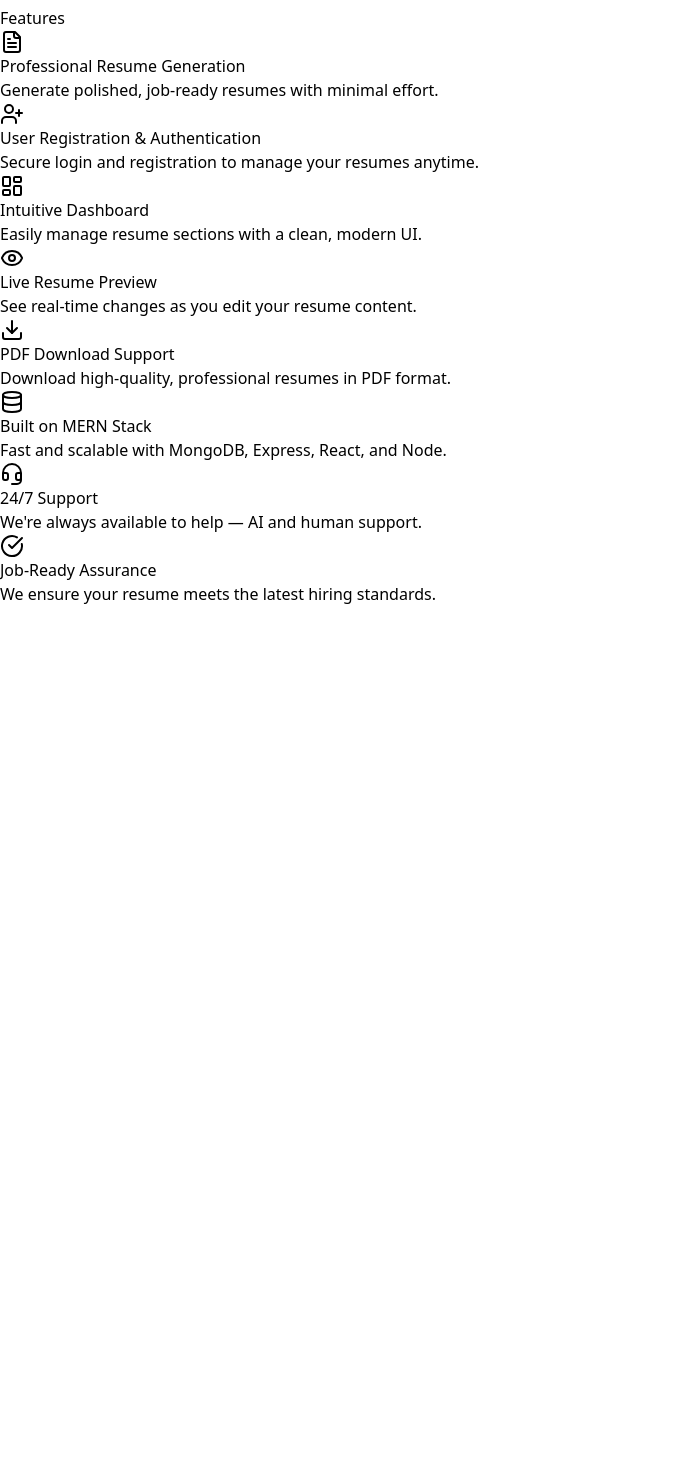
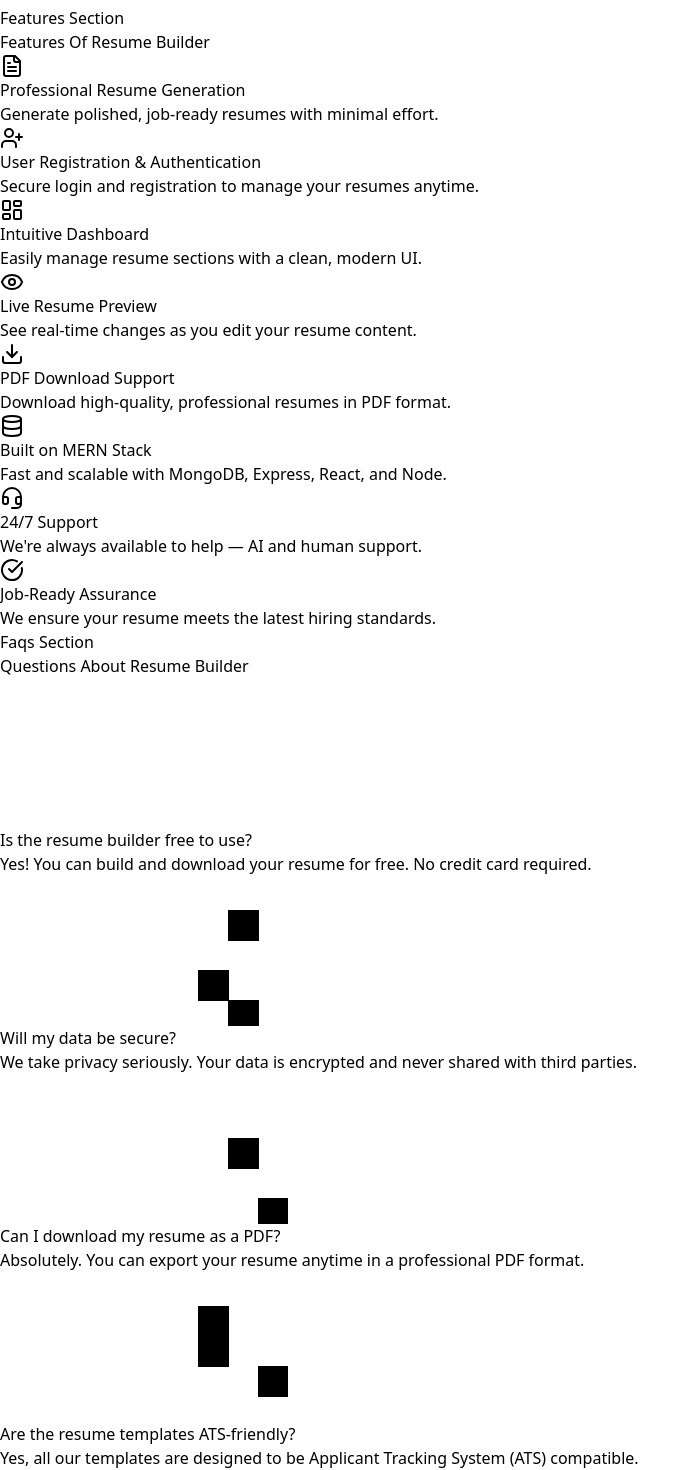
Before and after one commit to AbhijyYdv547/ResumeBuilder, a React (Vite) app in the folder frontend/: page / in a window 1280 px wide. Shown: the part 887-2357 px from the top of the page, without its empty margins (0-700 px from the left). Before the commit the page ends 1493 px from the top, so only its background shows below. Built offline with nearby package versions, Linux system fonts and the light colour scheme; what @react-pdf/renderer would draw is missing.

Commit message:
completed-faq-section

```diff
--- a/frontend/src/components/Navbar.tsx
+++ b/frontend/src/components/Navbar.tsx
@@ -19,7 +19,7 @@ export default function ResizableNav() {
   const [isMobileMenuOpen, setIsMobileMenuOpen] = useState(false);
 
   return (
-    <div className="w-full fixed z-100">
+    <div className="w-full fixed z-50">
       <Navbar>
         {/* Desktop Navigation */}
         <NavBody>
--- /dev/null
+++ b/frontend/src/components/ui/faq-section.tsx
@@ -0,0 +1,122 @@
+import { faqs } from "@/constants/index";
+import { motion } from "motion/react";
+import { SVGProps, useId } from "react";
+
+export function FaqSection() {
+    return (
+        <div
+            className="py-20 border-b border-border flex flex-col gap-5"
+        >
+            <motion.div
+                className="text-center space-y-4 px-4"
+                initial={{ opacity: 0, y: 30 }}
+                whileInView={{ opacity: 1, y: 0 }}
+                transition={{ duration: 0.6 }}
+                viewport={{ once: true }}
+            >
+                <span className="uppercase text-lg tracking-widest text-gray-200 font-semibold">
+                    Faqs Section
+                </span>
+                <h2 className="text-3xl sm:text-5xl font-bold tracking-tight text-gray-200">
+                    Questions <span className="text-green-400">About </span> Resume Builder
+                </h2>
+            </motion.div>
+            <div className="flex flex-col gap-5 md:flex-row lg:flex-row">
+                {faqs.map((s) => (
+                    <div
+                        key={s.title}
+                        className="relative bg-gradient-to-b dark:from-neutral-900 from-neutral-100 dark:to-neutral-950 to-white p-6 rounded-3xl overflow-hidden flex-1"
+                    >
+                        <Grid size={30} />
+                        <span className="text-2xl font-bold text-neutral-800 dark:text-white relative z-20 text-center">
+                            {s.title}
+                        </span>
+                        <p className="text-neutral-600 dark:text-neutral-400 mt-4 text-base font-normal relative z-20">
+                            {s.description}
+                        </p>
+                    </div>
+                ))}
+            </div>
+        </div>
+    );
+}
+
+
+export const Grid = ({
+    pattern,
+    size,
+}: {
+    pattern?: number[][];
+    size?: number;
+}) => {
+    const p = pattern ?? [
+        [Math.floor(Math.random() * 4) + 7, Math.floor(Math.random() * 6) + 1],
+        [Math.floor(Math.random() * 4) + 7, Math.floor(Math.random() * 6) + 1],
+        [Math.floor(Math.random() * 4) + 7, Math.floor(Math.random() * 6) + 1],
+        [Math.floor(Math.random() * 4) + 7, Math.floor(Math.random() * 6) + 1],
+        [Math.floor(Math.random() * 4) + 7, Math.floor(Math.random() * 6) + 1],
+    ];
+    return (
+        <div className="pointer-events-none absolute left-1/2 top-0  -ml-20 -mt-2 h-full w-full [mask-image:linear-gradient(white,transparent)]">
+            <div className="absolute inset-0 bg-gradient-to-r  [mask-image:radial-gradient(farthest-side_at_top,white,transparent)] dark:from-zinc-900/30 from-zinc-100/30 to-zinc-300/30 dark:to-zinc-900/30 opacity-100">
+                <GridPattern
+                    width={size ?? 20}
+                    height={size ?? 20}
+                    x="-12"
+                    y="4"
+                    squares={p}
+                    className="absolute inset-0 h-full w-full  mix-blend-overlay dark:fill-white/10 dark:stroke-white/10 stroke-black/10 fill-black/10"
+                />
+            </div>
+        </div>
+    );
+};
+
+interface GridPatternProps extends SVGProps<SVGSVGElement> {
+    width: number;
+    height: number;
+    x: number | string;
+    y: number | string;
+    squares?: number[][];
+}
+
+export function GridPattern({ width, height, x, y, squares, ...props }: GridPatternProps) {
+    const patternId = useId();
+
+    return (
+        <svg aria-hidden="true" {...props}>
+            <defs>
+                <pattern
+                    id={patternId}
+                    width={width}
+                    height={height}
+                    patternUnits="userSpaceOnUse"
+                    x={x}
+                    y={y}
+                >
+                    <path d={`M.5 ${height}V.5H${width}`} fill="none" />
+                </pattern>
+            </defs>
+            <rect
+                width="100%"
+                height="100%"
+                strokeWidth={0}
+                fill={`url(#${patternId})`}
+            />
+            {squares && (
+                <svg x={x} y={y} className="overflow-visible">
+                    {squares.map(([x, y]: number[]) => (
+                        <rect
+                            strokeWidth="0"
+                            key={`${x}-${y}`}
+                            width={width + 1}
+                            height={height + 1}
+                            x={x * width}
+                            y={y * height}
+                        />
+                    ))}
+                </svg>
+            )}
+        </svg>
+    );
+}
--- a/frontend/src/constants/index.tsx
+++ b/frontend/src/constants/index.tsx
@@ -7,12 +7,14 @@ import {
     Database,
     Headset,
     CheckCircle,
+    HelpCircle,
+    ShieldCheck,
 } from "lucide-react";
 
 export const navItems = [
   { name: "Features", link: "#features" },
+  { name: "Templates", link: "#templates" },
   { name: "FAQ", link: "#faq" },
-  { name: "Templates", link: "#templates" },
   { name: "Contact", link: "#contact" },
 ];
 
@@ -59,3 +61,31 @@ export const features = [
         icon: <CheckCircle />,
     },
 ];
+
+
+export const faqs = [
+    {
+        title: "Is the resume builder free to use?",
+        description:
+            "Yes! You can build and download your resume for free. No credit card required.",
+        icon: <HelpCircle />,
+    },
+    {
+        title: "Will my data be secure?",
+        description:
+            "We take privacy seriously. Your data is encrypted and never shared with third parties.",
+        icon: <ShieldCheck />,
+    },
+    {
+        title: "Can I download my resume as a PDF?",
+        description:
+            "Absolutely. You can export your resume anytime in a professional PDF format.",
+        icon: <Download />,
+    },
+    {
+        title: "Are the resume templates ATS-friendly?",
+        description:
+            "Yes, all our templates are designed to be Applicant Tracking System (ATS) compatible.",
+        icon: <FileText />,
+    },
+];
--- a/frontend/src/pages/Home.tsx
+++ b/frontend/src/pages/Home.tsx
@@ -4,6 +4,8 @@ import { BackgroundBeams } from "@/components/ui/background-beams";
 import MagicButton from "@/components/ui/magic-button";
 import { CircleArrowRight, LogIn } from "lucide-react";
 import { FeaturesSection } from "@/components/ui/feature-section";
+import { FaqSection } from "@/components/ui/faq-section";
+import { motion } from "motion/react";
 
 const Home = () => {
   const navigate = useNavigate();
@@ -54,11 +56,27 @@ const Home = () => {
       <BackgroundBeams/>
 
       <section className="w-full max-w-6xl flex flex-col items-center text-center py-24 px-6" id="features">
-        <h1 className="text-5xl md:text-6xl font-extrabold text-gray-200 leading-tight">
-          Features
-        </h1>
-        <FeaturesSection/>
+                    <motion.div
+                        className="text-center space-y-4 px-4"
+                        initial={{ opacity: 0, y: 30 }}
+                        whileInView={{ opacity: 1, y: 0 }}
+                        transition={{ duration: 0.6 }}
+                        viewport={{ once: true }}
+                    >
+                        <span className="uppercase text-lg tracking-widest text-gray-200 font-semibold">
+                            Features Section
+                        </span>
+                        <h2 className="text-3xl sm:text-5xl font-bold tracking-tight text-gray-200">
+                            Features <span className="text-green-400"> Of </span> Resume Builder
+                        </h2>
+                    </motion.div>
+        <FeaturesSection />
       </section>
+
+      <section className="w-full max-w-6xl flex flex-col items-center text-center py-24 px-6" id="faq">
+        <FaqSection/>
+      </section>
+
 
     </div>
   );
```
Also changed, not shown: frontend/src/components/ui/feature-section.tsx (+5 -3 lines).
